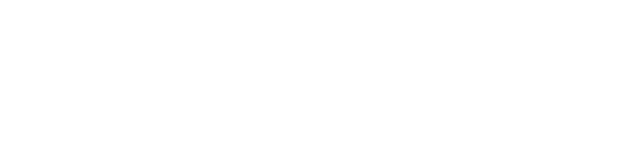
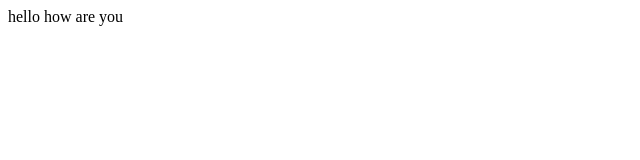
Before and after one commit to nurrashed/FilmAPI, a website: page test.html in a window 1280 px wide. Shown: the whole page, without its empty margins (0-640 px from the left). Drawn offline with Linux system fonts and the light colour scheme.

Commit message:
commited

```diff
--- a/test.html
+++ b/test.html
@@ -6,6 +6,6 @@
     <title>Document</title>
 </head>
 <body>
-
+     hello how are you
 </body>
 </html>
```
Also changed, not shown: package.json (added, +22 -0 lines), 2 other files.
